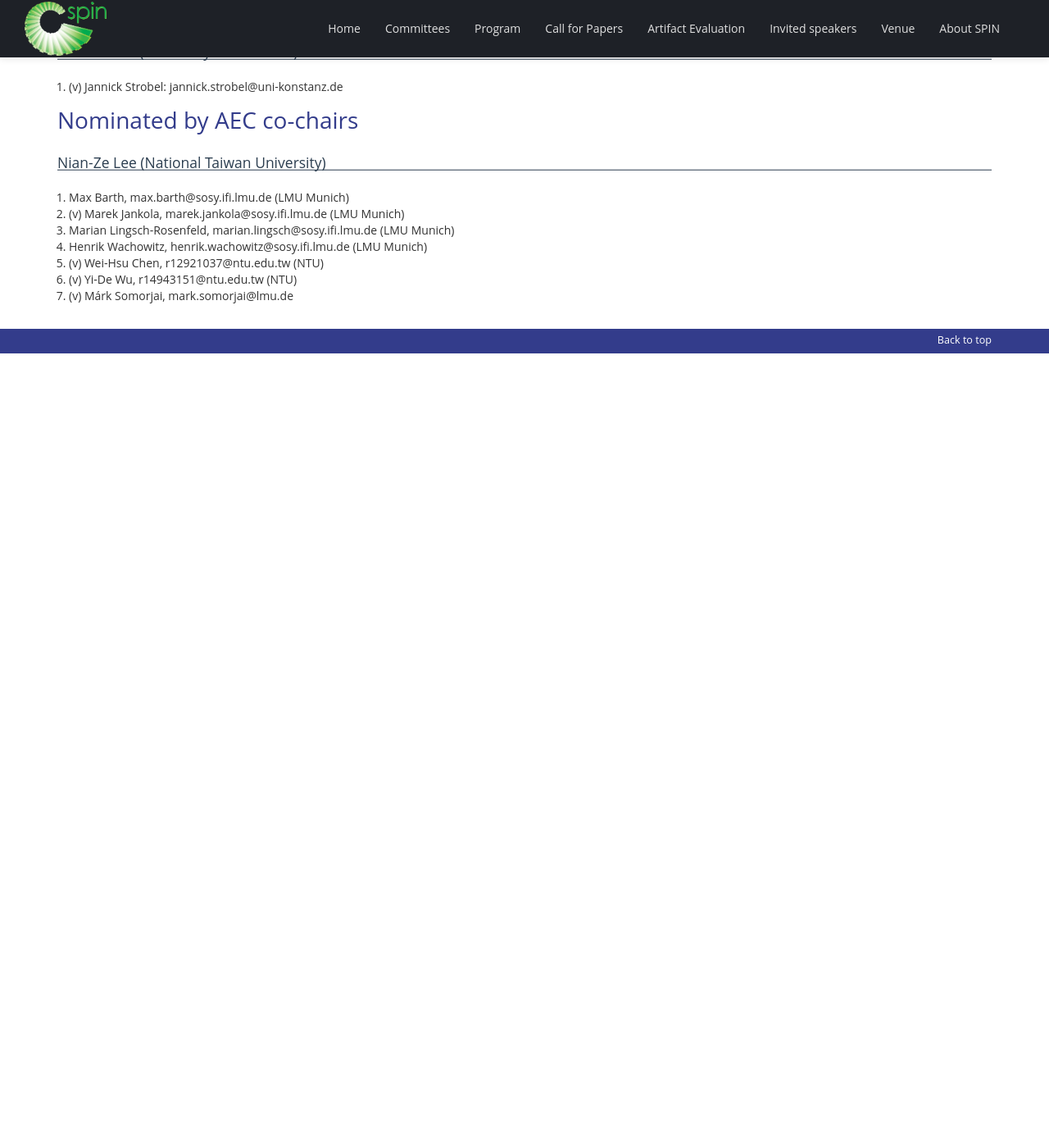
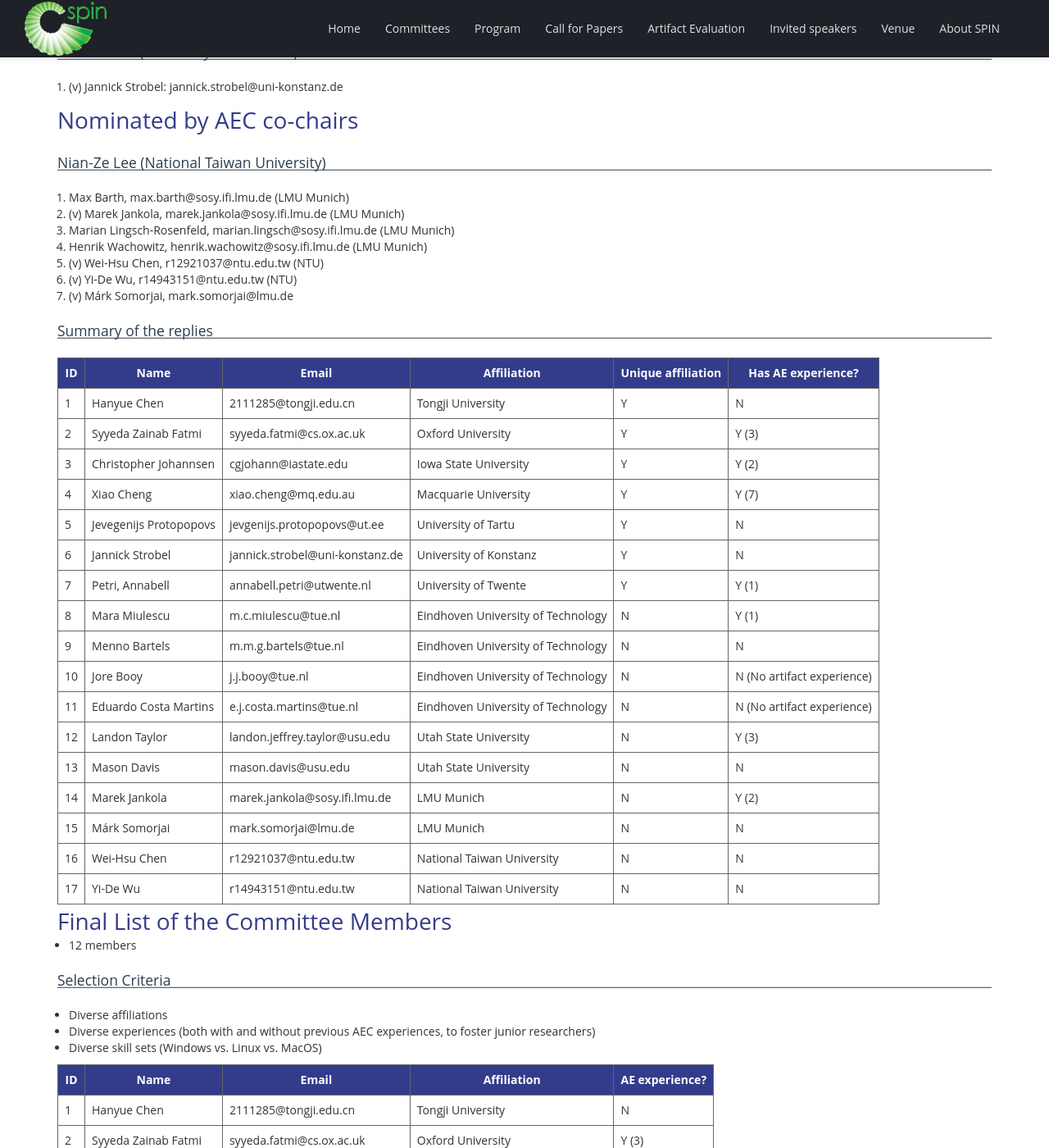
Before and after one commit to SPIN-web/SPIN2026, a Jekyll site: the page built from _pages/AEC_candidates.md, in a window 1280 px wide and 1400 px high, scrolled down 2186 px. Shown: the whole window at 82% size. Built offline with Jekyll 4.4.1, drawn with Linux system fonts in a browser that asks for light colours; nearby versions of some CDN libraries; our own code applies the rules of GitHub Pages for plain Markdown files; before the commit the page ends 2617 px from its top, so only the background shows below that; some of the changed text lies outside the part shown.

Commit message:
Propose a list of AEC members

```diff
--- a/_pages/AEC_candidates.md
+++ b/_pages/AEC_candidates.md
@@ -114,3 +114,50 @@ No candidates
 5. (v) Wei-Hsu Chen, r12921037@ntu.edu.tw (NTU)
 6. (v) Yi-De Wu, r14943151@ntu.edu.tw (NTU)
 7. (v) Márk Somorjai, mark.somorjai@lmu.de
+
+## Summary of the replies
+
+| ID  | Name                   | Email                           | Affiliation                        | Unique affiliation | Has AE experience?         |
+| --- | ---------------------- | ------------------------------- | ---------------------------------- | ------------------ | -------------------------- |
+| 1   | Hanyue Chen            | 2111285@tongji.edu.cn           | Tongji University                  | Y                  | N                          |
+| 2   | Syyeda Zainab Fatmi    | syyeda.fatmi@cs.ox.ac.uk        | Oxford University                  | Y                  | Y (3)                      |
+| 3   | Christopher Johannsen  | cgjohann@iastate.edu            | Iowa State University              | Y                  | Y (2)                      |
+| 4   | Xiao Cheng             | xiao.cheng@mq.edu.au            | Macquarie University               | Y                  | Y (7)                      |
+| 5   | Jevegenijs Protopopovs | jevgenijs.protopopovs@ut.ee     | University of Tartu                | Y                  | N                          |
+| 6   | Jannick Strobel        | jannick.strobel@uni-konstanz.de | University of Konstanz             | Y                  | N                          |
+| 7   | Petri, Annabell        | annabell.petri@utwente.nl       | University of Twente               | Y                  | Y (1)                      |
+| 8   | Mara Miulescu          | m.c.miulescu@tue.nl             | Eindhoven University of Technology | N                  | Y (1)                      |
+| 9   | Menno Bartels          | m.m.g.bartels@tue.nl            | Eindhoven University of Technology | N                  | N                          |
+| 10  | Jore Booy              | j.j.booy@tue.nl                 | Eindhoven University of Technology | N                  | N (No artifact experience) |
+| 11  | Eduardo Costa Martins  | e.j.costa.martins@tue.nl        | Eindhoven University of Technology | N                  | N (No artifact experience) |
+| 12  | Landon Taylor          | landon.jeffrey.taylor@usu.edu   | Utah State University              | N                  | Y (3)                      |
+| 13  | Mason Davis            | mason.davis@usu.edu             | Utah State University              | N                  | N                          |
+| 14  | Marek Jankola          | marek.jankola@sosy.ifi.lmu.de   | LMU Munich                         | N                  | Y (2)                      |
+| 15  | Márk Somorjai          | mark.somorjai@lmu.de            | LMU Munich                         | N                  | N                          |
+| 16  | Wei-Hsu Chen           | r12921037@ntu.edu.tw            | National Taiwan University         | N                  | N                          |
+| 17  | Yi-De Wu               | r14943151@ntu.edu.tw            | National Taiwan University         | N                  | N                          |
+
+# Final List of the Committee Members
+
+- 12 members
+
+## Selection Criteria
+
+- Diverse affiliations
+- Diverse experiences (both with and without previous AEC experiences, to foster junior researchers)
+- Diverse skill sets (Windows vs. Linux vs. MacOS)
+
+| ID  | Name                   | Email                           | Affiliation                        | AE experience? |
+| --- | ---------------------- | ------------------------------- | ---------------------------------- | -------------- |
+| 1   | Hanyue Chen            | 2111285@tongji.edu.cn           | Tongji University                  | N              |
+| 2   | Syyeda Zainab Fatmi    | syyeda.fatmi@cs.ox.ac.uk        | Oxford University                  | Y (3)          |
+| 3   | Christopher Johannsen  | cgjohann@iastate.edu            | Iowa State University              | Y (2)          |
+| 4   | Xiao Cheng             | xiao.cheng@mq.edu.au            | Macquarie University               | Y (7)          |
+| 5   | Jevegenijs Protopopovs | jevgenijs.protopopovs@ut.ee     | University of Tartu                | N              |
+| 6   | Jannick Strobel        | jannick.strobel@uni-konstanz.de | University of Konstanz             | N              |
+| 8   | Mara Miulescu          | m.c.miulescu@tue.nl             | Eindhoven University of Technology | Y (1)          |
+| 9   | Menno Bartels          | m.m.g.bartels@tue.nl            | Eindhoven University of Technology | N              |
+| 13  | Mason Davis            | mason.davis@usu.edu             | Utah State University              | N              |
+| 15  | Márk Somorjai          | mark.somorjai@lmu.de            | LMU Munich                         | N              |
+| 16  | Wei-Hsu Chen           | r12921037@ntu.edu.tw            | National Taiwan University         | N              |
+| 17  | Yi-De Wu               | r14943151@ntu.edu.tw            | National Taiwan University         | N              |
```
